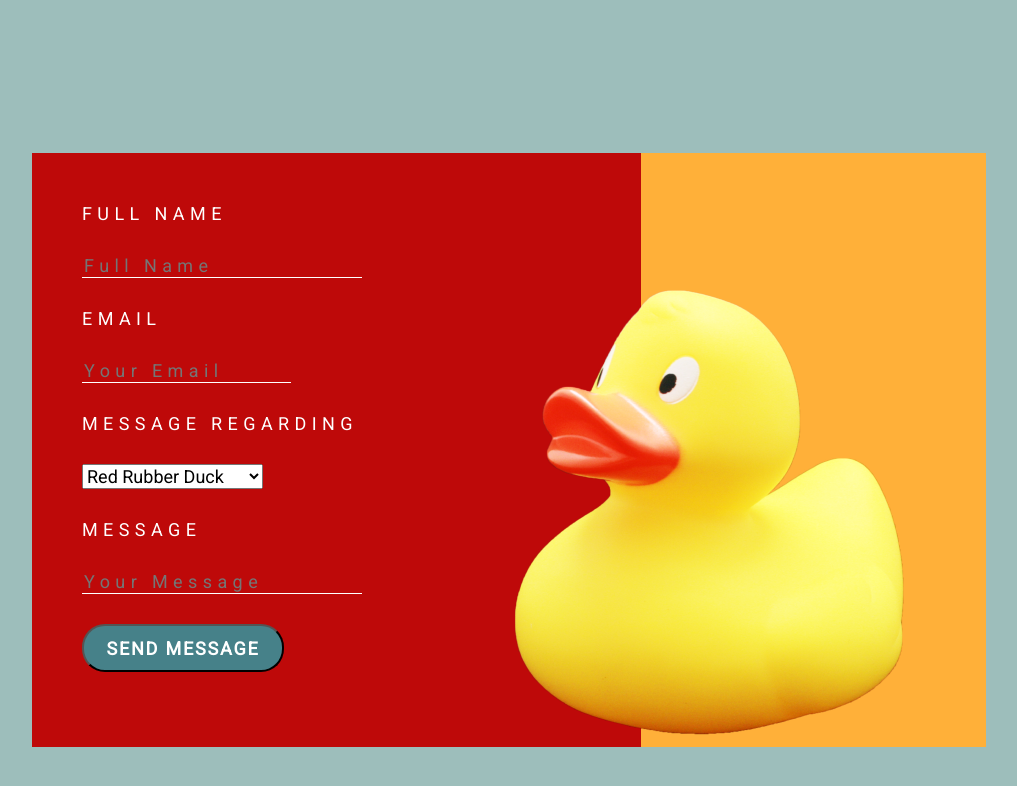
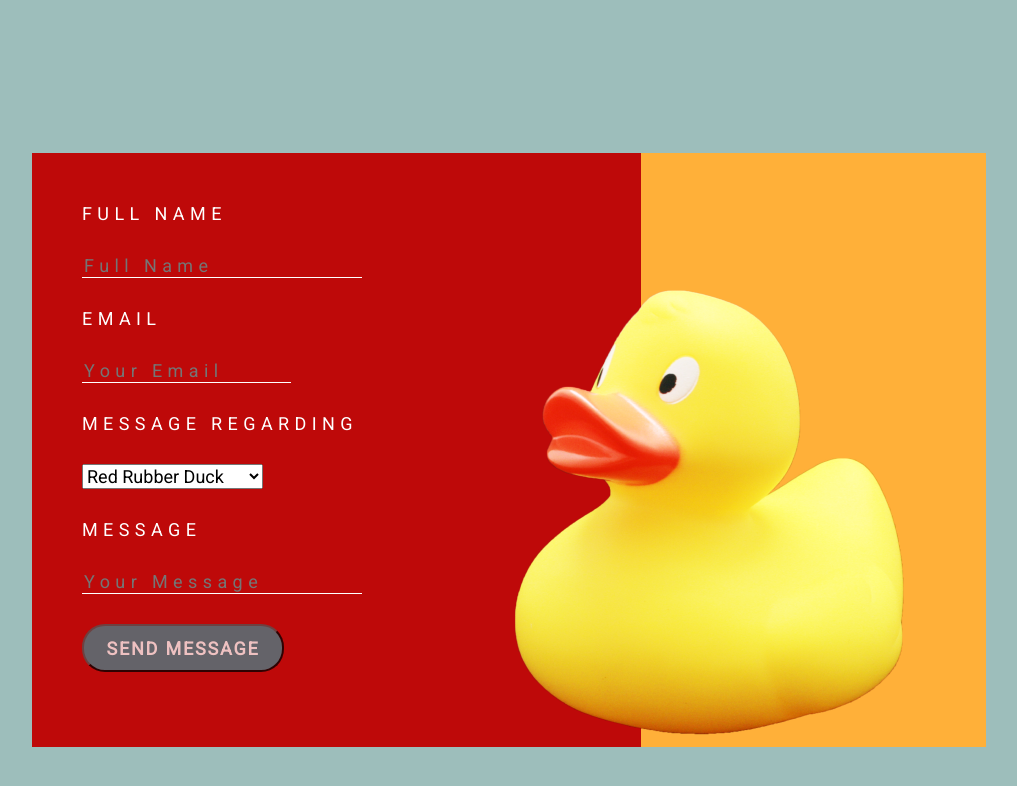
Before and after one commit to amelielidaeng/duck-form, a plain HTML site: page index.html in a window 1280 px wide. In both pictures the pointer is over the button "SEND MESSAGE". Shown: the whole page, without its empty margins (131-1148 px from the left). Drawn offline with Linux system fonts and the light colour scheme.

Commit message:
hover opacity

```diff
--- a/index.html
+++ b/index.html
@@ -27,7 +27,7 @@
                 </select>
                 <label for="textarea" class="label">MESSAGE</label>
                 <input type="textarea" name="textarea" id="textarea" class="input input-long" placeholder="Your Message">
-                <button typ="submit" class="submit">SEND MESSAGE</button>
+                <button type="submit" class="submit">SEND MESSAGE</button>
             </form>
             <section class="box"> <!--this is the yellow box-->
             </section>
--- a/styles/main.css
+++ b/styles/main.css
@@ -67,13 +67,13 @@ body {
     border-bottom: solid white 1px;
 }
 
-/*when I fixed the box, the line was messed up instead*/
+/*when I fixed the box, the line was somehow messed up*/
 .input-long {
     max-width: 500px;
     width: 100%;
 }
 
-.list {
+.list:hover {
 }
 
 .submit {
@@ -90,3 +90,7 @@ body {
     letter-spacing: 0.1em;
     color: #FFFFFF;
 }
+
+.submit:hover {
+    opacity: 75%;
+}
```
